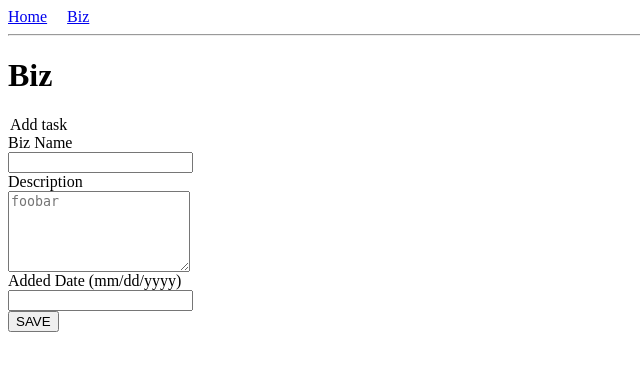
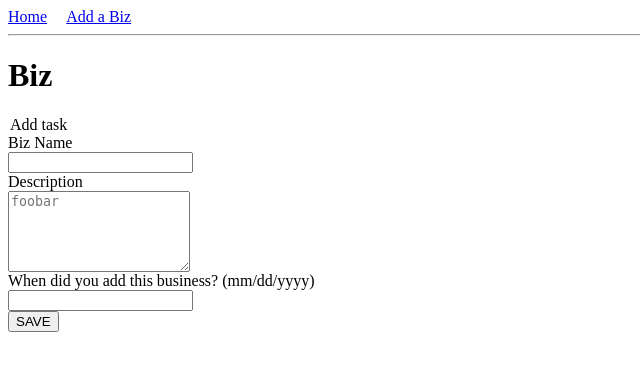
Before and after one commit to akaak/flask-mega-tutorial, a Flask app: page /add/ in a window 1280 px wide. Shown: the top 371 px of the page, without its empty margins (0-640 px from the left). Run offline with Flask 2, Linux system fonts and the light colour scheme.

Commit message:
db save happening

```diff
--- a/part-iii-forms/app.py
+++ b/part-iii-forms/app.py
@@ -1,14 +1,15 @@
-from flask import Flask
+from flask import Flask, url_for
 
 from flask import request, render_template, flash, redirect
 from forms import BizForm, AddBiz
 from flask.ext.sqlalchemy import SQLAlchemy
 from flask.ext.security import Security, utils
 from contextlib import closing
+from datetime import date
 
 import forms
 import models
-from models import Bizs, db
+from models import Business, db
 
 app = Flask(__name__)
 app.config.from_object('config')
@@ -42,27 +43,29 @@ def new_biz():
     #form_biz = Bizs()
     if form.validate_on_submit():
 
-        new_biz = Bizs(
+        new_biz = Business(
                     	form.name.data,
                     	form.description.data,
                     	form.added_date.data
                     )
+
+        print "NEW BIZ IS: ", new_biz.name, new_biz.description
 
         db.session.add(new_biz)
         db.session.commit()
         return redirect(url_for('index'))
     return render_template('biz.html',form=form)
 
-'''
-def connect_db():
-    return sqlite3.connect(app.config['DATABASE'])
-'''
 
-def init_db():
-    with closing(connect_db()) as db:
-        with app.open_resource('schema.sql', mode='r') as f:
-            db.cursor().executescript(f.read())
-        db.commit()
+#@app.before_first_request
+def before_first_request():
+	db.create_all()
+	dt = date.today()
+	b = models.Bizs(name='testbiz', description='test biz description', added_date=dt)
+
+	db.session.add(b)
+	db.session.commit()
+
 
 if __name__ == '__main__':
     app.run(
--- a/part-iii-forms/config.py
+++ b/part-iii-forms/config.py
@@ -3,4 +3,4 @@ DEBUG = True
 
 SECRET_KEY = '6e9d6e59ad52278806294952fbd3a263'
 
-SQLALCHEMY_DATABASE_URI = 'sqlite:///appdata.db'
+SQLALCHEMY_DATABASE_URI = 'sqlite:///bizdb.db'
--- a/part-iii-forms/forms.py
+++ b/part-iii-forms/forms.py
@@ -1,11 +1,13 @@
 from flask.ext.wtf import Form
-from wtforms import StringField, DateField, IntegerField, TextAreaField, TextField
-from wtforms.validators import required, DataRequired
+from wtforms import StringField, DateField, IntegerField, \
+	TextAreaField, TextField, validators
+from wtforms.validators import required, DataRequired, InputRequired
 
 class AddBiz(Form):
-  name = TextField('Biz Name',validators=[required()])
+  name = TextField('Biz Name',[validators.Length(min=4, max=80)])
   description = TextAreaField('Description',validators=[required()])
-  added_date = DateField('Added Date (mm/dd/yyyy)',validators=[required()],format='%m/%d/%Y')
+  added_date = DateField('When did you add this business? (mm/dd/yyyy)',
+  	validators=[InputRequired()],format='%m/%d/%Y')
 
 class BizForm(Form):
     bizid = IntegerField('bizid', validators=[DataRequired()])
--- a/part-iii-forms/models.py
+++ b/part-iii-forms/models.py
@@ -6,7 +6,7 @@ import datetime
 
 db = SQLAlchemy()
 
-class Bizs(db.Model):
+class Business(db.Model):
 
     #__tablename__ = "bizs"
 
--- /dev/null
+++ b/part-iii-forms/schema.sql
@@ -0,0 +1,8 @@
+drop table if exists business;
+
+create table business (
+	id integer primary key autoincrement,
+	name text not null,
+	description text not null,
+	added_date date not null
+);
--- a/part-iii-forms/templates/base.html
+++ b/part-iii-forms/templates/base.html
@@ -11,7 +11,7 @@
     <!-- Menu -->
     <div><a href="/index">Home</a>
     &nbsp; &nbsp;
-    <a href="/biz">Biz</a></div>
+    <a href="/add">Add a Biz</a></div>
 
     {% macro edit_field(field,catch_kwargs=true) %}
     <div class="control-group{% if field.errors  %} error {% endif %}">
```
Also changed, not shown: part-iii-forms/README.md (added).
